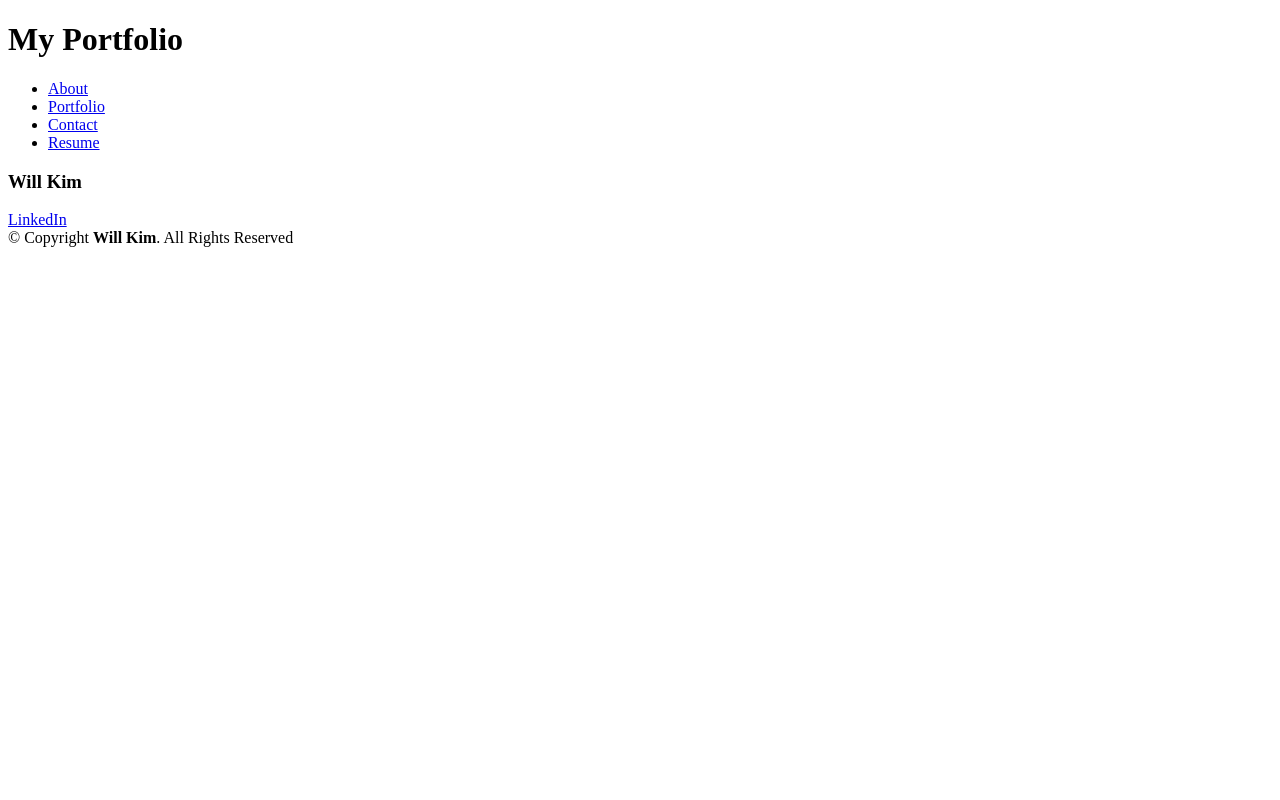
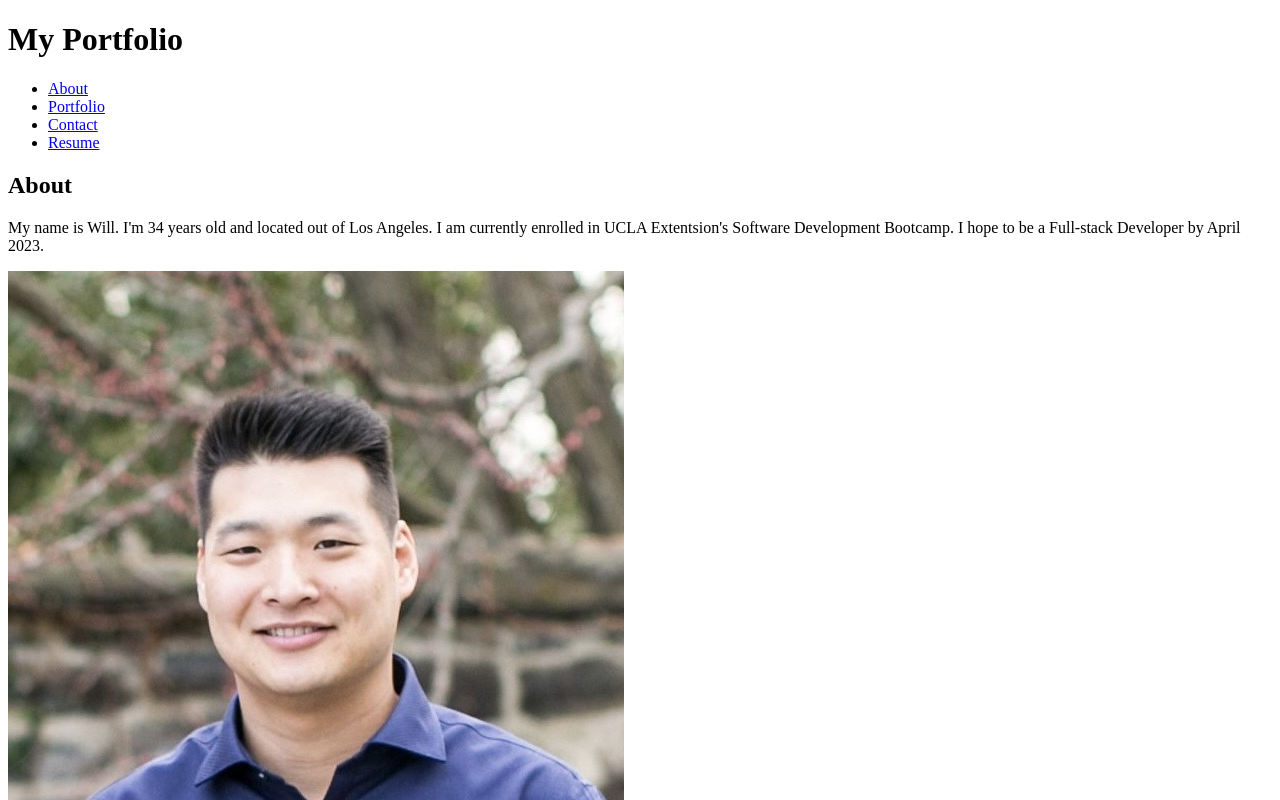
Before and after one commit to wiilki/work-samples-react-portfolio-wk, a React (Create React App) app: page / in a window 1280 px wide. Shown: the top 800 px of the page. Built offline with nearby package versions, Linux system fonts and the light colour scheme; the HTML template or start-up script is replaced by a standard one.

Commit message:
Import profile-img. Add About component. Add about to App.js

```diff
--- a/src/App.js
+++ b/src/App.js
@@ -1,10 +1,12 @@
 import Header from "../src/components/Header";
 import Footer from "../src/components/Footer";
+import About from "../src/components/About";
 
 function App() {
   return (
     <div>
       <Header></Header>
+      <About></About>
       <Footer></Footer>
     </div>
   );
--- /dev/null
+++ b/src/components/About.js
@@ -0,0 +1,15 @@
+import React from "react";
+import profileImg from "../assets/img/profile-img.jpg"
+
+function About() {
+    return (
+        <div class="section-title">
+            <h2>About</h2>
+            <p>My name is Will. I'm 34 years old and located out of Los Angeles. I am currently enrolled in UCLA
+                Extentsion's Software Development Bootcamp. I hope to be a Full-stack Developer by April 2023.</p>
+            <img src={profileImg} alt="profile-img"></img>
+        </div>
+    );
+}
+
+export default About;
```
Also changed, not shown: src/assets/img/profile-img.jpg (added).
